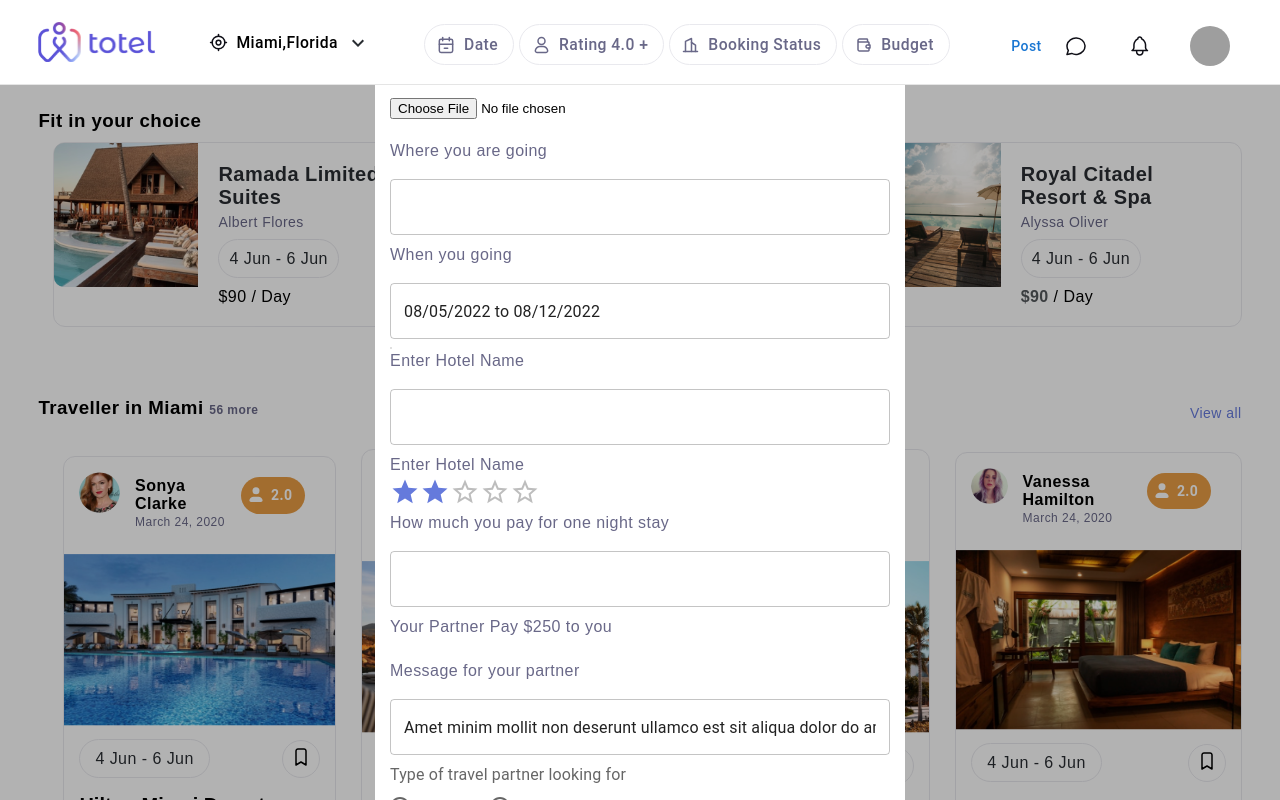
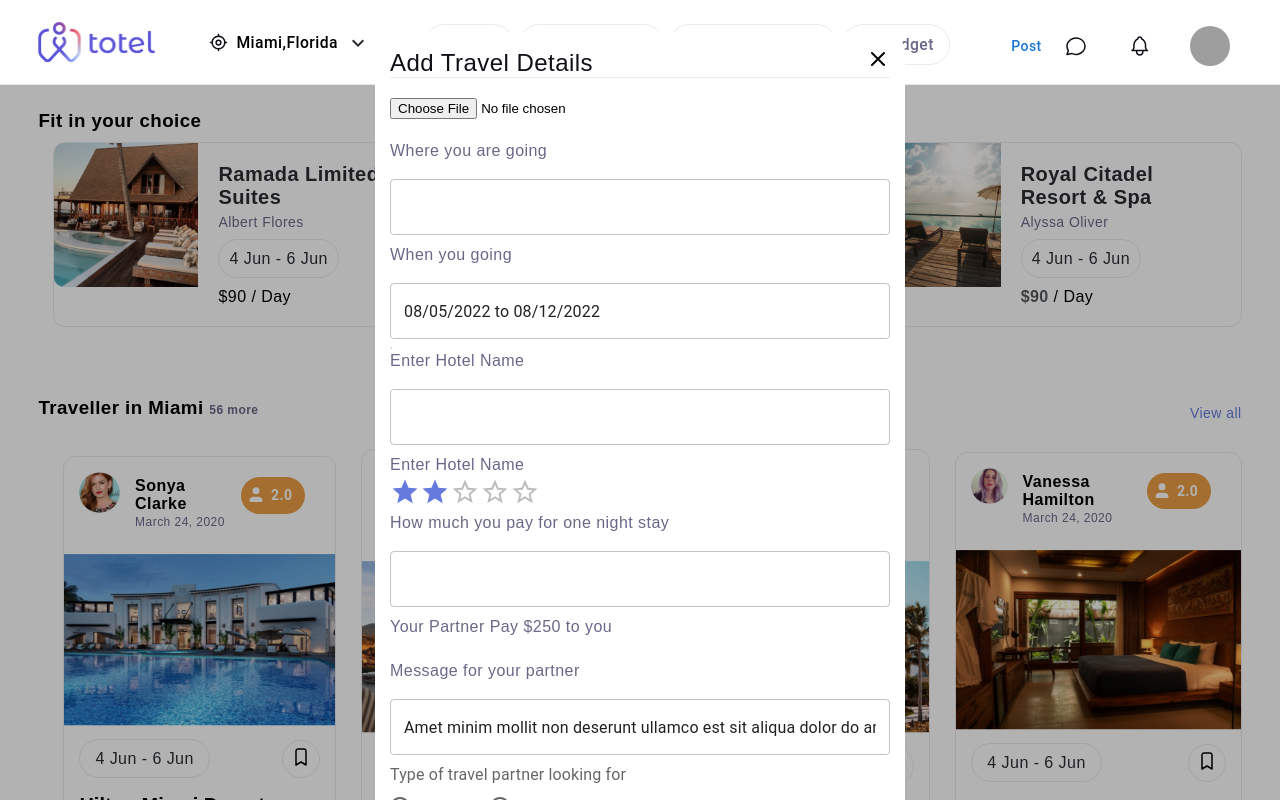
Before and after one commit to AashifAhamed/totel-frontend, a Next.js app: page / in a window 1280 px wide. Both pictures are taken after a click on the button "Post". Shown: the top 800 px of the page. Built offline with nearby package versions, Linux system fonts and the light colour scheme; grey boxes are pictures that could not be loaded.

Commit message:
Update Modal.js

```diff
--- a/components/Modal.js
+++ b/components/Modal.js
@@ -68,6 +68,8 @@ const StyledModal = styled.div`
   margin-top: 150px;
   border-radius: 20px;
   padding: 15px;
+  z-index: 1;
+  drop-shadow: 0px 0px 10px rgba(0, 0, 0, 0.5);
 `;
 const StyledModalOverlay = styled.div`
   position: absolute;
```
